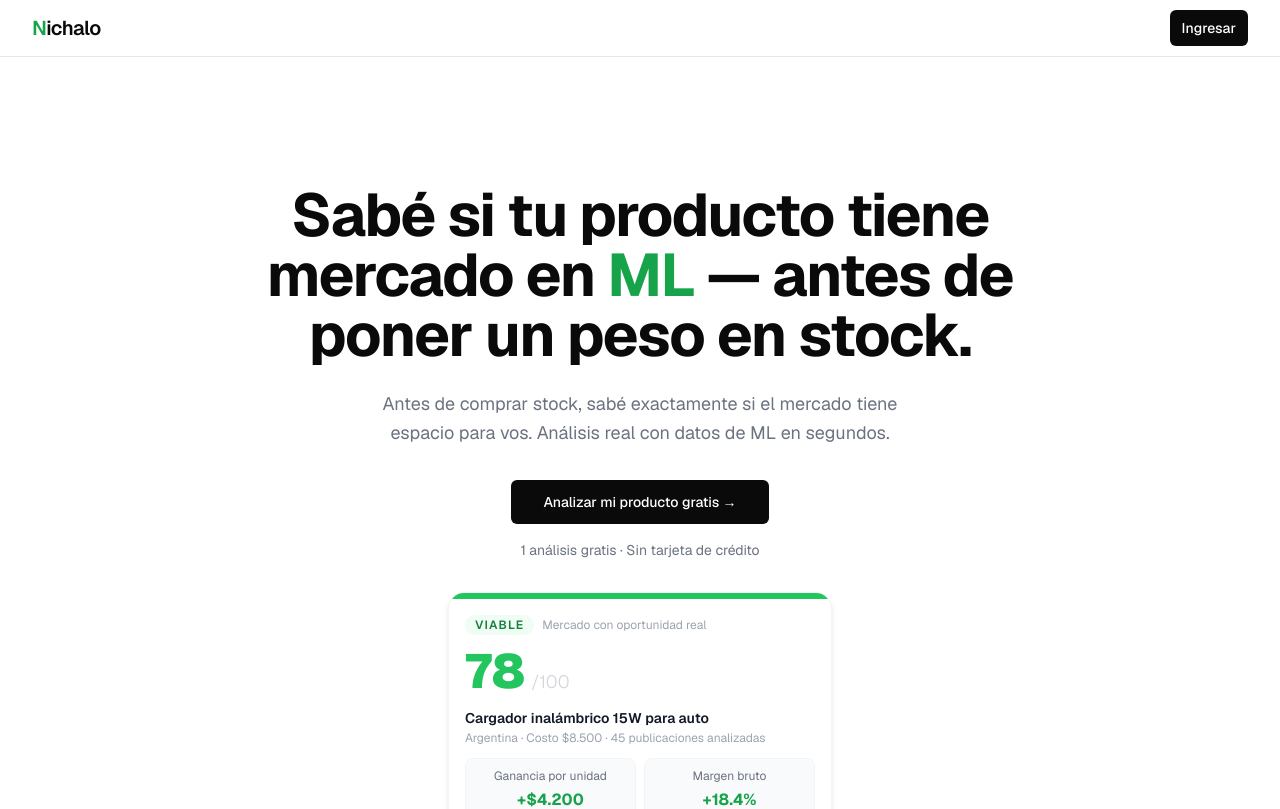
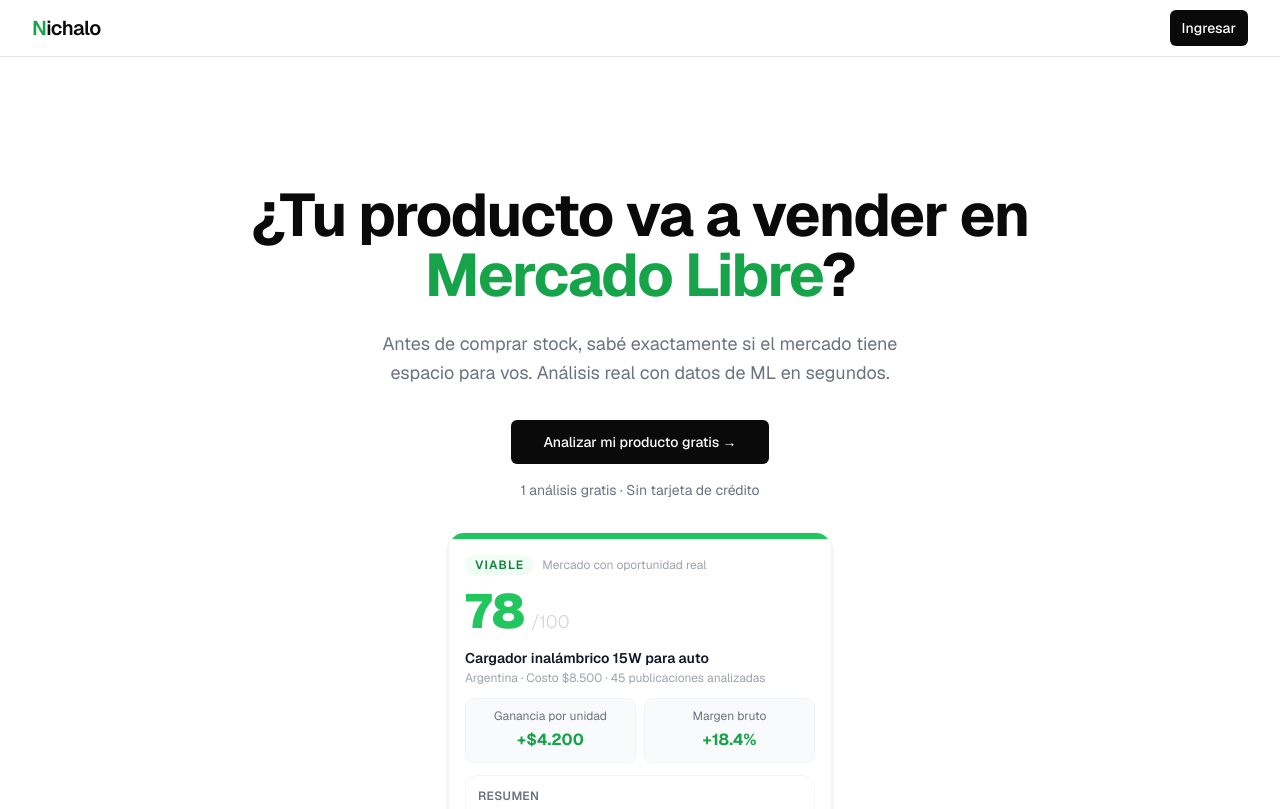
Before and after one commit to caudalproject/nichalo, a Next.js app: page / in a window 1280 px wide. Shown: the top 809 px of the page. Built offline with nearby package versions, Linux system fonts and the light colour scheme; no server answers.

Commit message:
revert: H1 vuelve al original con pregunta y span Mercado Libre

```diff
--- a/app/page.tsx
+++ b/app/page.tsx
@@ -119,9 +119,8 @@
         <section className="py-10 md:py-32">
           <div className="max-w-6xl mx-auto px-6 text-center">
             <h1 className="text-4xl md:text-5xl lg:text-6xl font-bold tracking-tight text-[#0A0A0A] leading-tight max-w-4xl mx-auto">
-              Sabé si tu producto tiene mercado en{" "}
-              <span className="text-[#16A34A] whitespace-nowrap">ML</span>{" "}
-              — antes de poner un peso en stock.
+              ¿Tu producto va a vender en{" "}
+              <span className="text-[#16A34A] whitespace-nowrap">Mercado Libre</span>?
             </h1>
             <p className="mt-6 text-lg text-[#6B7280] leading-relaxed max-w-xl mx-auto">
               Antes de comprar stock, sabé exactamente si el mercado tiene
```
